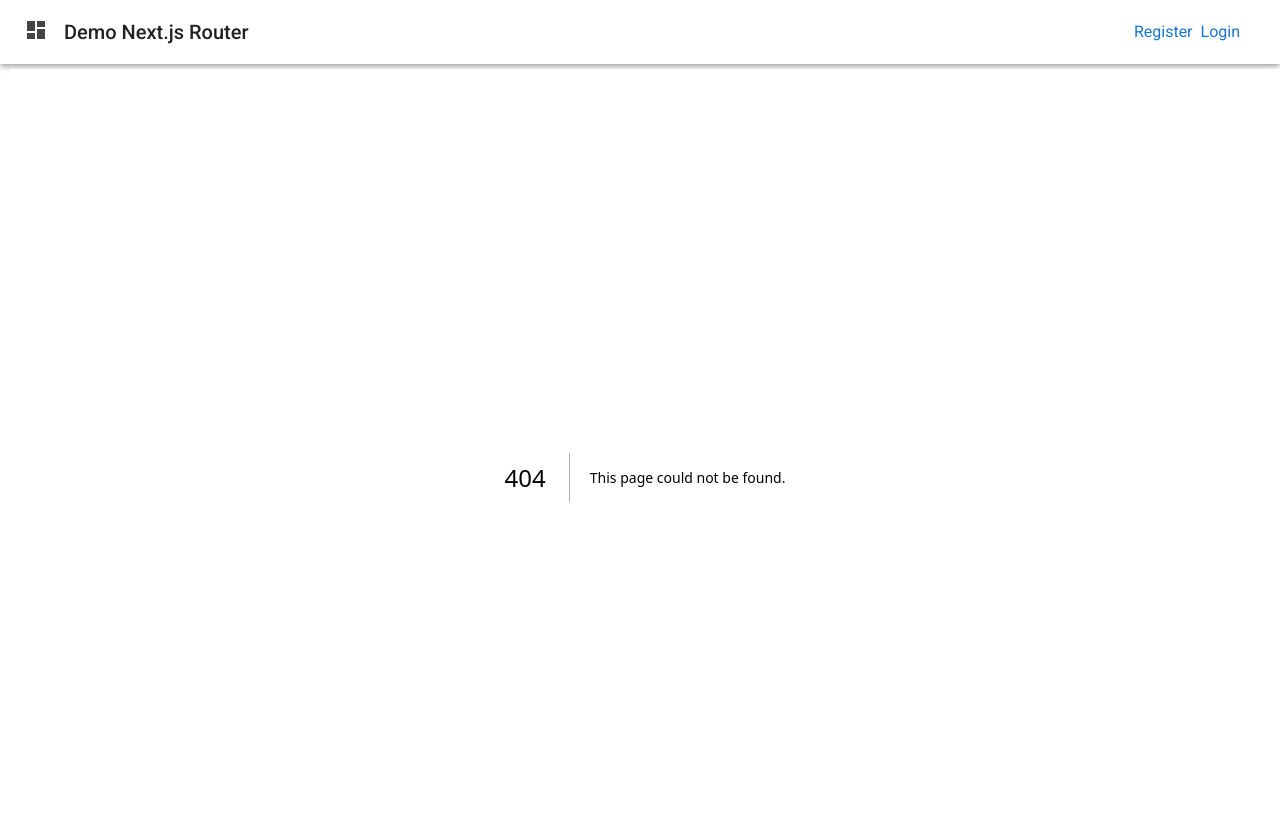
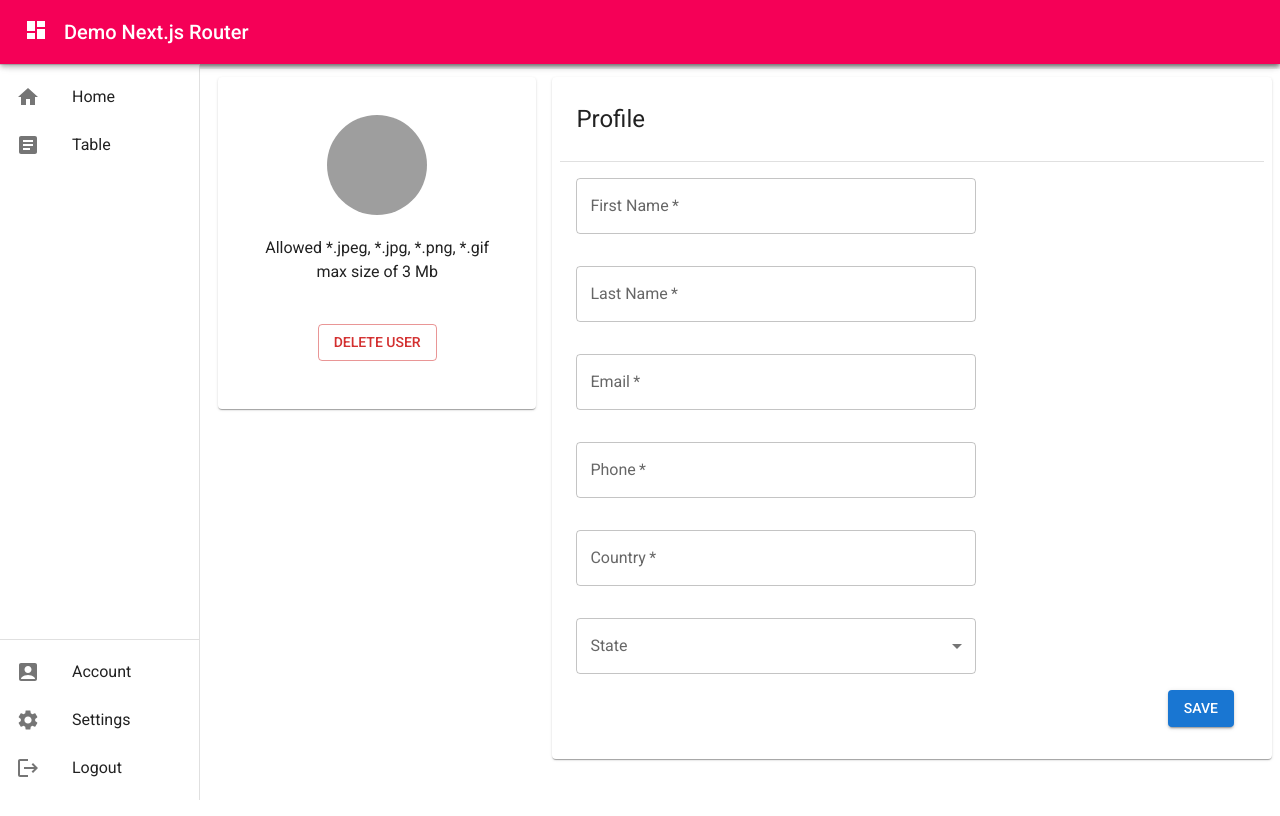
Before and after one commit to mtuan82/react_app, a Next.js app: page /features/account in a window 1280 px wide. Before the commit this address had no page. Shown: the top 816 px of the page. Built offline with nearby package versions, Linux system fonts and the light colour scheme; no server answers; grey boxes are pictures that could not be loaded.

Commit message:
design account and setting

```diff
--- /dev/null
+++ b/app/features/account/page.tsx
@@ -0,0 +1,63 @@
+'use client'
+import * as React from 'react';
+import Box from '@mui/material/Box';
+import Grid from '@mui/material/Unstable_Grid2';
+import Paper from '@mui/material/Paper';
+import Typography from '@mui/material/Typography';
+import { styled } from '@mui/material/styles';
+import Avatar from '@mui/material/Avatar';
+import Button from '@mui/material/Button';
+import TextField from '@mui/material/TextField';
+import Select, { SelectChangeEvent } from '@mui/material/Select';
+import MenuItem from '@mui/material/MenuItem';
+import FormControl from '@mui/material/FormControl';
+import InputLabel from '@mui/material/InputLabel';
+import Divider from '@mui/material/Divider';
+
+const Item = styled(Paper)(({ theme }) => ({
+    backgroundColor: theme.palette.mode === 'dark' ? '#1A2027' : '#fff',
+    ...theme.typography.body2,
+    padding: theme.spacing(1),
+}));
+
+
+export default function Account() {
+    return (
+        <Box>
+            <Grid container spacing={2} columns={16}>
+                <Grid xs={5}>
+                    <Item sx={{ textAlign: 'center' }}>
+                        <div style={{ display: 'inline-block', marginTop: 30 }}>
+                            <Avatar sx={{ width: 100, height: 100 }} alt="Remy Sharp" src="https://api-prod-minimal-v510.vercel.app/assets/images/avatar/avatar_25.jpg" />
+                        </div>
+                        <Typography sx={{ paddingTop: 2 }}>Allowed *.jpeg, *.jpg, *.png, *.gif</Typography>
+                        <Typography sx={{ paddingBottom: 5 }}> max size of 3 Mb</Typography>
+                        <Button sx={{ marginBottom: 5 }} variant="outlined" color="error">Delete User</Button>
+                    </Item>
+                </Grid>
+                <Grid xs={11} columns={2}>
+                    <Item>
+                        <Typography sx={{ marginLeft: 2, paddingTop: 2, paddingBottom: 3, fontSize: 24 }}> Profile</Typography>
+                        <Divider></Divider>
+                        <TextField sx={{ margin: 2, width: 400 }} required id="FName" label="First Name" type="text" variant="outlined" />
+                        <TextField sx={{ margin: 2, width: 400 }} required id="LName" label="Last Name" type="text" variant="outlined" />
+                        <TextField sx={{ margin: 2, width: 400 }} required id="Email" label="Email" type="text" variant="outlined" />
+                        <TextField sx={{ margin: 2, width: 400 }} required id="Phone" label="Phone" type="text" variant="outlined" />
+                        <TextField sx={{ margin: 2, width: 400 }} required id="Country" label="Country" type="text" variant="outlined" />
+                        <FormControl sx={{ margin: 2, width: 400 }}>
+                            <InputLabel id="demo-simple-select-label">State</InputLabel>
+                            <Select required id="State" label="State" variant="outlined">
+                                <MenuItem value={1}>Texas</MenuItem>
+                                <MenuItem value={2}>Florida</MenuItem>
+                                <MenuItem value={3}>California</MenuItem>
+                            </Select>
+                        </FormControl>
+                        <div style={{textAlign:'right',marginRight:30}}>
+                            <Button sx={{ marginBottom: 3 }} variant="contained" color="primary">Save</Button>
+                        </div>
+                    </Item>
+                </Grid>
+            </Grid>
+        </Box>
+    )
+}
--- a/app/features/layout.tsx
+++ b/app/features/layout.tsx
@@ -20,6 +20,7 @@ import LogoutIcon from '@mui/icons-material/Logout';
 import ThemeRegistry from '../theme/themeRegistry';
 import { logout } from "../context/api/services/authservice";
 import StoreProvider from '../redux/storeProvider';
+import { AccountBox } from '@mui/icons-material';
 
 const DRAWER_WIDTH = 200;
 
@@ -30,6 +31,7 @@ const LINKS = [
 ];
 
 const PLACEHOLDER_LINKS = [
+  { text: 'Account', href: '/features/account', icon: AccountBox },
   { text: 'Settings', href: '/features/setttings', icon: SettingsIcon }
 ];
 
@@ -39,9 +41,9 @@ export default function ComLayout({ children }: { children: React.ReactNode }) {
     <section>
       <ThemeRegistry>
         <AppBar position="fixed" sx={{ zIndex: 2000 }}>
-          <Toolbar sx={{ backgroundColor: 'background.paper' }}>
-            <DashboardIcon sx={{ color: '#444', mr: 2, transform: 'translateY(-2px)' }} />
-            <Typography variant="h6" color="text.primary">
+          <Toolbar sx={{ backgroundColor: '#f50057' }}>
+            <DashboardIcon sx={{ color: 'white', mr: 2, transform: 'translateY(-2px)' }} />
+            <Typography variant="h6" color="white">
               Demo Next.js Router
             </Typography>
           </Toolbar>
--- a/app/utilities.ts
+++ b/app/utilities.ts
@@ -5,8 +5,7 @@ export function isExpiredToken(token: any): boolean {
     // JWT exp is in seconds
     var dateNow = new Date().getTime();
     var exp = Date.parse(token.exp);
-    console.log(exp)
-    console.log(dateNow)
+
     if (exp < dateNow) {
         console.log("Token expired. " + exp);
         return false;
```
Also changed, not shown: app/features/setttings/page.tsx (+29 -15 lines).
